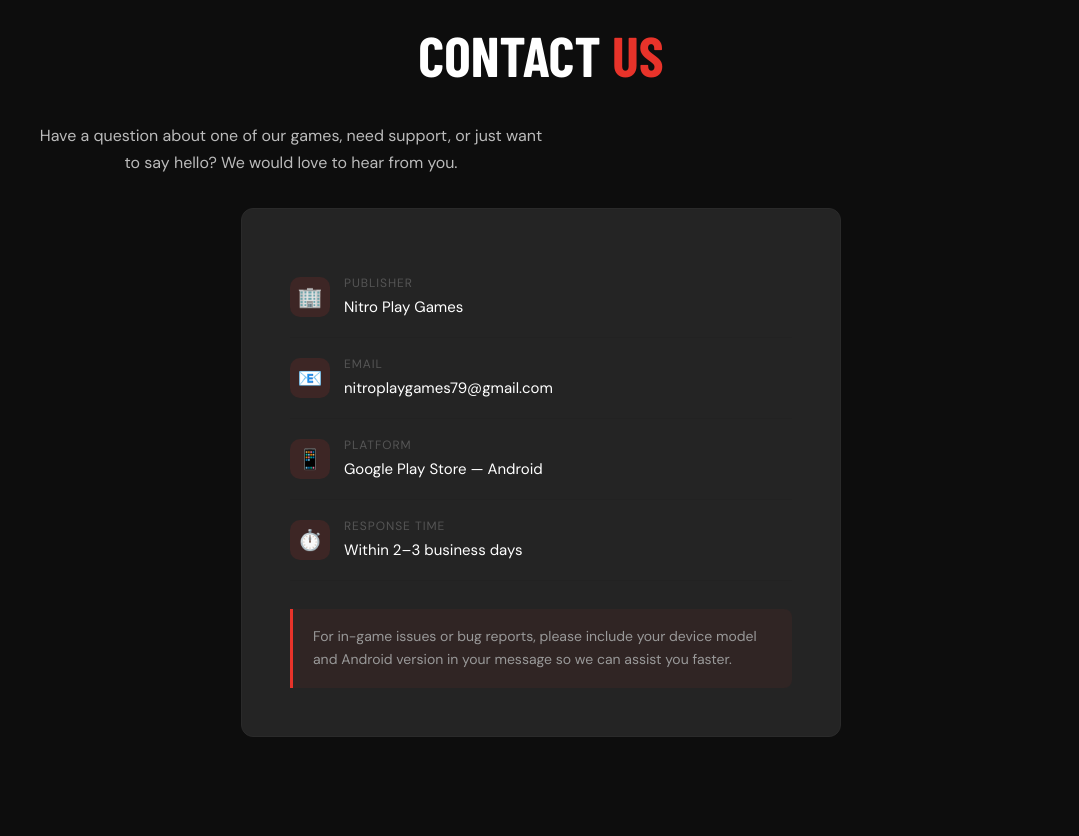
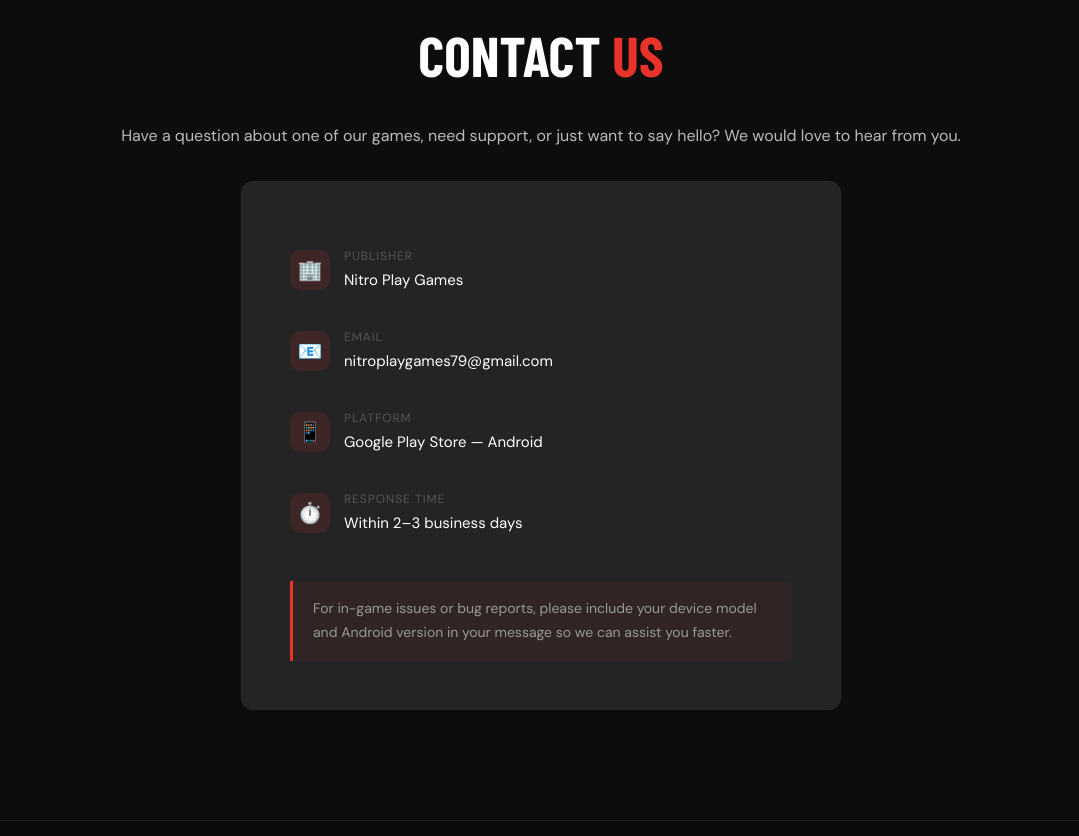
Before and after one commit to droid-games/nitroplaygame, a plain HTML site: page index.html in a window 1280 px wide. Shown: the part 4360-5196 px from the top of the page, without its empty margins (99-1178 px from the left). Drawn offline with nearby package versions, Linux system fonts and the light colour scheme; a web font is replaced by a local one.

Commit message:
Update index.html

```diff
--- a/index.html
+++ b/index.html
@@ -466,7 +466,7 @@
   <div class="wrap">
     <div class="section-tag">Get In Touch</div>
     <h2>Contact <span>Us</span></h2>
-    <p style="max-width:520px;">Have a question about one of our games, need support, or just want to say hello? We would love to hear from you.</p>
+    <p>Have a question about one of our games, need support, or just want to say hello? We would love to hear from you.</p>
     <div class="contact-card">
       <div class="contact-item">
         <div class="contact-icon">🏢</div>
```
